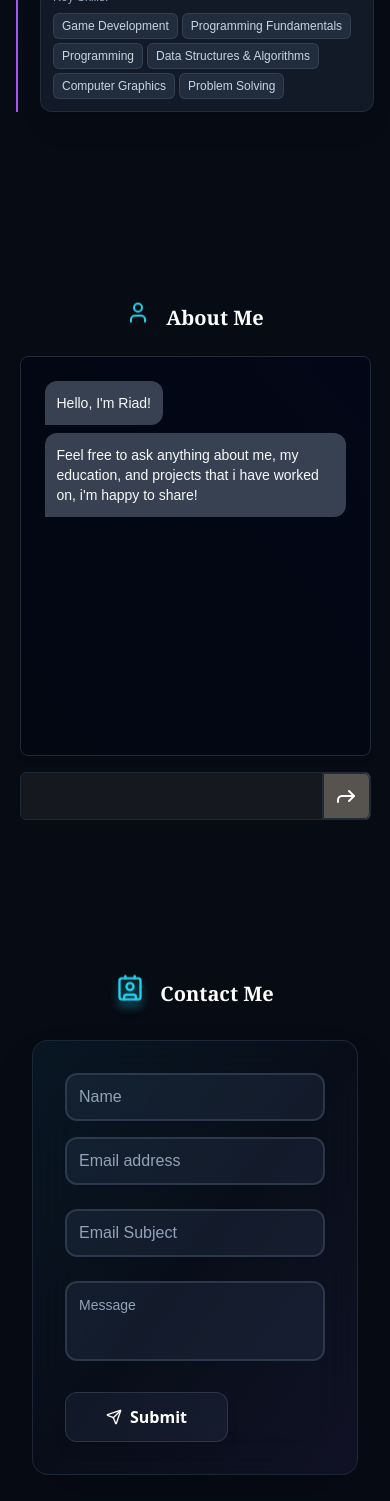
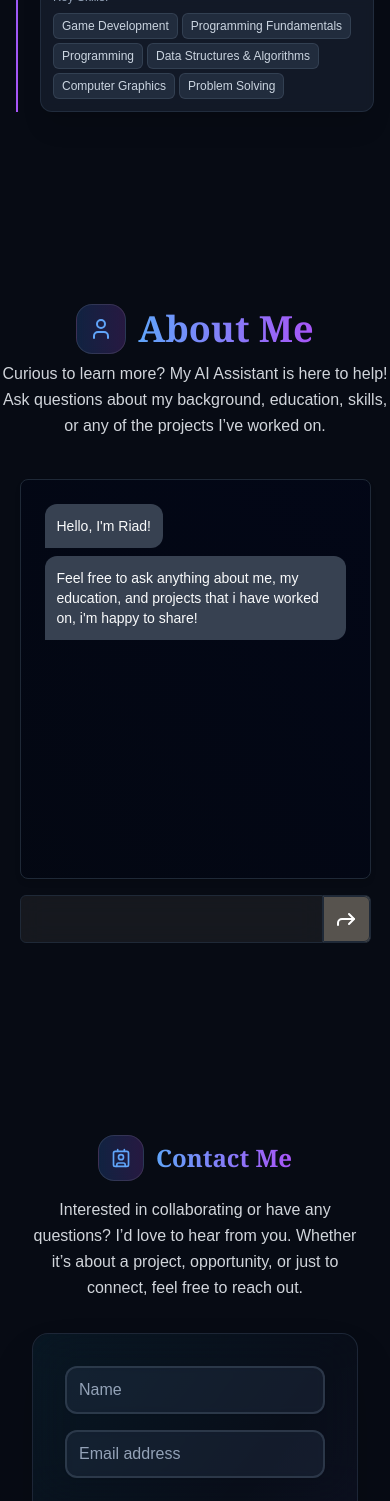
Before and after one commit to riad-mammadov/Portfolio, a Next.js app: page / in a window 390 px wide. Shown: the part 4554-6055 px from the top of the page. Built offline with nearby package versions, Linux system fonts and the light colour scheme.

Commit message:
add new title and description design

```diff
--- a/components/Section/Contact/ContactForm.jsx
+++ b/components/Section/Contact/ContactForm.jsx
@@ -59,43 +59,42 @@ const ContactForm = () => {
 
   return (
     <div className="pt-20 p-8 sm:p-6">
-      {/* Header with enhanced styling */}
       <motion.div
-        className="flex items-center justify-center gap-4 mb-8 z-10"
-        initial={{ opacity: 0, y: -20 }}
-        animate={{ opacity: 1, y: 0 }}
-        transition={{ duration: 0.6 }}
+        initial={{ opacity: 0 }}
+        animate={{ opacity: 1 }}
+        transition={{ duration: 0.5 }}
+        className="text-center mb-8 mt-8"
       >
-        <div className="relative">
-          <Contact
-            className="animate-bounce text-cyan-400 drop-shadow-lg"
-            size={28}
-          />
-          <div className="absolute inset-0 text-cyan-400 blur-sm animate-pulse opacity-50">
-            <Contact size={28} />
+        <div className="inline-flex items-center space-x-3 mb-4">
+          <div className="p-3 bg-gradient-to-r from-blue-500/20 to-purple-500/20 rounded-2xl backdrop-blur-sm border border-white/10">
+            <Contact className="w-5 h-5 sm:w-6 sm:h-6 text-blue-400" />
           </div>
+          <h2 className="text-2xl sm:text-5xl font-bold font-serif text-white">
+            <span className="bg-gradient-to-r from-blue-400 to-purple-500 bg-clip-text text-transparent">
+              Contact Me
+            </span>
+          </h2>
         </div>
-        <h1 className="text-center text-xl font-serif sm:text-2xl text-white font-semibold ">
-          Contact Me
-        </h1>
+        <p className="text-gray-300 text-md sm:text-lg max-w-2xl mx-auto leading-relaxed mb-8">
+          Interested in collaborating or have any questions? I’d love to hear
+          from you. Whether it’s about a project, opportunity, or just to
+          connect, feel free to reach out.
+        </p>
       </motion.div>
 
       <div className="mx-auto max-w-4xl">
-        {/* Enhanced form container */}
         <motion.div
           className="relative backdrop-blur-xl bg-slate-900/30 border border-slate-700/50 rounded-2xl p-8 shadow-2xl"
           initial={{ opacity: 0, y: 20 }}
           animate={{ opacity: 1, y: 0 }}
           transition={{ duration: 0.8, delay: 0.2 }}
         >
-          {/* Subtle background gradient */}
           <div className="absolute inset-0 bg-gradient-to-br from-cyan-500/5 via-transparent to-purple-500/5 rounded-2xl" />
 
           <form
             onSubmit={handleSubmit(onSubmit)}
             className="space-y-6 relative z-10"
           >
-            {/* Name and Email Row */}
             <div className="flex flex-col space-y-4 sm:flex-row sm:space-x-4 sm:space-y-0">
               <motion.div
                 className="flex-1 flex flex-col group"
@@ -169,7 +168,6 @@ const ContactForm = () => {
               </motion.div>
             </div>
 
-            {/* Subject Field */}
             <motion.div
               className="flex flex-col group"
               whileHover={{ scale: 1.01 }}
@@ -205,7 +203,6 @@ const ContactForm = () => {
               </AnimatePresence>
             </motion.div>
 
-            {/* Message Field */}
             <motion.div
               className="flex flex-col group"
               whileHover={{ scale: 1.01 }}
@@ -237,7 +234,6 @@ const ContactForm = () => {
               </AnimatePresence>
             </motion.div>
 
-            {/* Enhanced Submit Button */}
             <motion.button
               type="submit"
               disabled={disabled}
--- a/components/Section/chatbot/Chat.jsx
+++ b/components/Section/chatbot/Chat.jsx
@@ -2,6 +2,7 @@
 import { useEffect, useRef, useState } from "react";
 import ChatForm from "./ChatForm";
 import { Dot, User } from "lucide-react";
+import { motion } from "framer-motion";
 
 function Chat() {
   const [chatHistory, setChatHistory] = useState([
@@ -65,11 +66,29 @@ function Chat() {
 
   return (
     <>
-      <span className="flex items-center justify-center gap-4 mb-6 z-10 ">
-        <User className="animate-bounce text-cyan-400" />
-        <h1 className="text-center font-serif text-xl sm:text-2xl text-white font-semibold">
-          About Me
-        </h1>
+      <span className="flex items-center justify-center mb-6 z-10 ">
+        <motion.div
+          initial={{ opacity: 0 }}
+          animate={{ opacity: 1 }}
+          transition={{ duration: 0.5 }}
+          className="text-center"
+        >
+          <div className="inline-flex items-center space-x-3">
+            <div className="p-3 bg-gradient-to-r from-blue-500/20 to-purple-500/20 rounded-2xl backdrop-blur-sm border border-white/10">
+              <User className="w-6 h-6 text-blue-400" />
+            </div>
+            <h2 className="text-4xl sm:text-5xl font-bold font-serif text-white">
+              <span className="bg-gradient-to-r from-blue-400 to-purple-500 bg-clip-text text-transparent">
+                About Me
+              </span>
+            </h2>
+          </div>
+          <p className="text-gray-300 text-md sm:text-lg max-w-2xl mx-auto leading-relaxed mb-4">
+            Curious to learn more? My AI Assistant is here to help! Ask
+            questions about my background, education, skills, or any of the
+            projects I’ve worked on.
+          </p>
+        </motion.div>
       </span>
       <div className="flex flex-col items-center justify-center h-[400px]">
         <article
```
